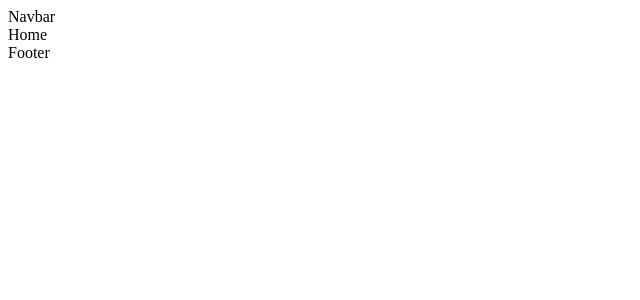
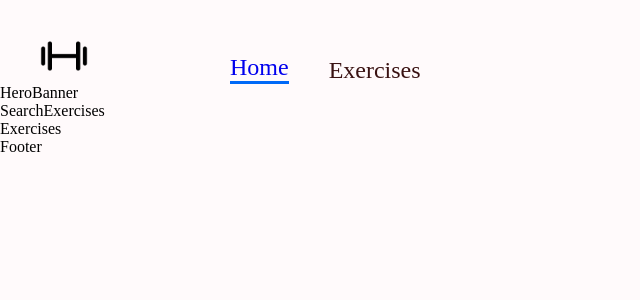
Before and after one commit to alejandro-baez/FrontEnd-MV, a React (Create React App) app: page / in a window 1280 px wide. Shown: the top 300 px of the page, without its empty margins (0-640 px from the left). Built offline with nearby package versions, Linux system fonts and the light colour scheme.

Commit message:
Added header and working on body

```diff
--- a/src/App.css
+++ b/src/App.css
@@ -0,0 +1,140 @@
+body {
+  font-family: "Josefin Sans";
+  background-color: #fffafb;
+}
+
+* {
+  padding: 0px;
+  margin: 0px;
+  box-sizing: border-box;
+}
+
+::-webkit-scrollbar {
+  width: 0px;
+}
+
+.right-arrow,
+.left-arrow {
+  cursor: pointer;
+  background: transparent;
+  outline: none;
+  border: none;
+  display: flex;
+  justify-content: center;
+  align-items: center;
+  color: #ff2625;
+  font-size: 25px;
+  border-radius: 4px;
+  position: absolute;
+  bottom: -20px;
+  right: 80px;
+  transform: scale(1, 1);
+  transition: 0.3s all ease-in-out;
+}
+
+.right-arrow {
+  right: 140px;
+}
+
+.right-arrow:hover,
+.left-arrow:hover {
+  transform: scale(1.3, 1.3);
+}
+
+.react-horizontal-scrolling-menu--wrapper {
+  width: 100%;
+  display: flex;
+  flex-wrap: wrap;
+}
+
+.detail-image {
+  width: 729px;
+  height: 742px;
+}
+
+.hero-banner-img {
+  position: absolute;
+  right: 40px;
+  top: 0px;
+  width: 700px;
+  height: 900px;
+  margin-top: -330px;
+}
+
+.exercise-card {
+  width: 400px;
+  height: 445px;
+  background: #fff;
+  border-top: 4px solid #ff2625;
+  border-bottom-left-radius: 20px;
+  text-decoration: none;
+  display: flex;
+  justify-content: space-between;
+  flex-direction: column;
+  padding-bottom: 10px;
+  transform: scale(1, 1);
+  transition: 0.3s all ease-in-out;
+}
+
+.exercise-card img {
+  height: 326px;
+}
+
+.bodyPart-card {
+  transform: scale(1, 1);
+  transition: 0.3s all ease-in-out;
+}
+
+.exercise-card:hover,
+.bodyPart-card:hover {
+  transform: scale(1.1, 1.1);
+}
+
+.search-btn:hover {
+  color: #ff2625 !important;
+  border: 1px solid #ff2625 !important;
+}
+
+.exercise-video {
+  display: flex;
+  flex-direction: column;
+  gap: 24px;
+  width: 387px;
+  height: 381px;
+  text-decoration: none;
+}
+
+@media screen and (max-width: 1200px) {
+  .detail-image {
+    width: 300px;
+    height: 300px;
+  }
+
+  .react-horizontal-scrolling-menu--scroll-container {
+    width: 500px;
+  }
+
+  .left-arrow,
+  .right-arrow {
+    position: static !important;
+  }
+
+  .hero-banner-img {
+    display: none;
+  }
+
+  .exercise-card {
+    width: 320px;
+  }
+
+  .exercise-video {
+    width: 320px;
+    height: 300px;
+  }
+}
+
+@media screen and (max-width: 400px) {
+  .exercise-card {
+    width: 280px;
+  }
+}
--- a/src/App.js
+++ b/src/App.js
@@ -1,5 +1,6 @@
 import React from 'react'
 import {Route, Routes} from "react-router-dom"
+//Box component is layout comp that wraps and packages style functions in material ui
 import {Box} from "@mui/material"
 
 import './App.css'
--- /dev/null
+++ b/src/components/Exercises.js
@@ -0,0 +1,9 @@
+import React from 'react'
+
+const Exercises = () => {
+  return (
+    <div>Exercises</div>
+  )
+}
+
+export default Exercises
--- /dev/null
+++ b/src/components/HeroBanner.js
@@ -0,0 +1,9 @@
+import React from 'react'
+
+const HeroBanner = () => {
+  return (
+    <div>HeroBanner</div>
+  )
+}
+
+export default HeroBanner
--- a/src/components/Navbar.js
+++ b/src/components/Navbar.js
@@ -1,9 +1,32 @@
-import React from 'react'
+import React from "react";
+import { Link } from "react-router-dom";
+//Stack is a layout components that handles vertical or horizontal lists
+import { Stack } from "@mui/material";
+import Logo from "../assets/images/gym-logo2.webp";
 
 const Navbar = () => {
   return (
-    <div>Navbar</div>
-  )
-}
+    <Stack direction="row"
+            justifyContent="space-around"
+            sx={{gap:{sm:"122px", xs:"40px"}, mt:{sm:"32px", xs:"20px"}, justifyContent:"none"}}
+            px="20px">
+      <Link to="/">
+        <img
+          src={Logo}
+          alt="Logo"
+          style={{ width: "48px", height: "48px", margin: "0 20px" }}
+        />
+      </Link>
+      <Stack direction="row"
+             gap="40px"
+             fontSize="24px"
+             alignItems="flex-end"
+      >
+        <Link to="/" style={{textDecoration:"none", color: "3A121", borderBottom:"3px solid #0069F7"}}>Home</Link>
+        <a href="#exercises" style={{textDecoration:"none", color:"#3A1212"}}>Exercises</a>
+      </Stack>
+    </Stack>
+  );
+};
 
-export default Navbar
+export default Navbar;
--- /dev/null
+++ b/src/components/SearchExercises.js
@@ -0,0 +1,9 @@
+import React from 'react'
+
+const SearchExercises = () => {
+  return (
+    <div>SearchExercises</div>
+  )
+}
+
+export default SearchExercises
--- a/src/pages/Home.js
+++ b/src/pages/Home.js
@@ -1,8 +1,17 @@
-import React from 'react'
+import React, {useState} from 'react'
+import { Box } from '@mui/material'
+
+import Exercises from '../components/Exercises'
+import HeroBanner from '../components/HeroBanner'
+import SearchExercises from '../components/SearchExercises'
 
 const Home = () => {
   return (
-    <div>Home</div>
+    <Box>
+       <HeroBanner />
+       <SearchExercises />
+       <Exercises />
+    </Box>
   )
 }
 
```
Also changed, not shown: src/assets/images/gym-logo.jpeg (added), src/assets/images/gym-logo2.webp (added).
